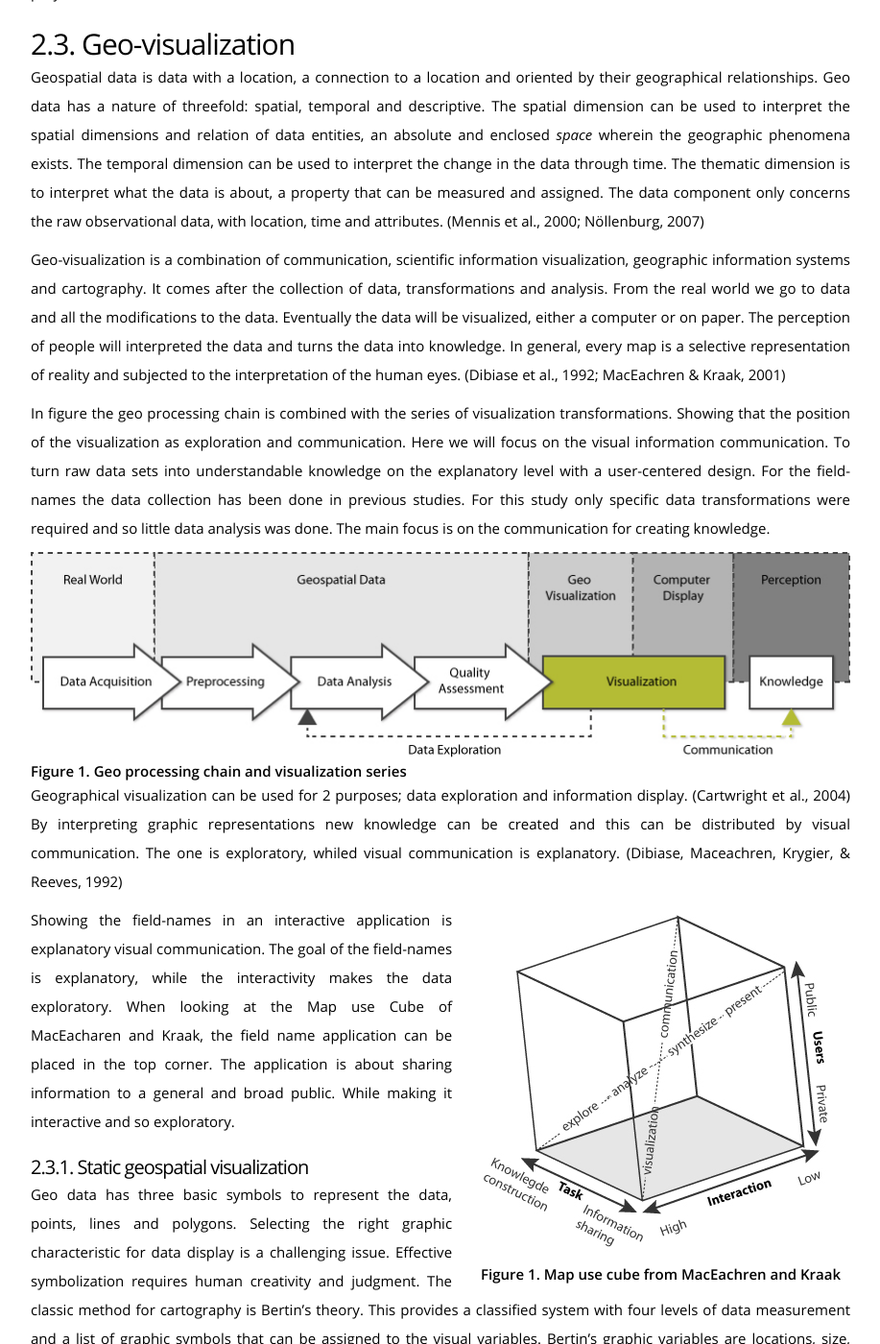
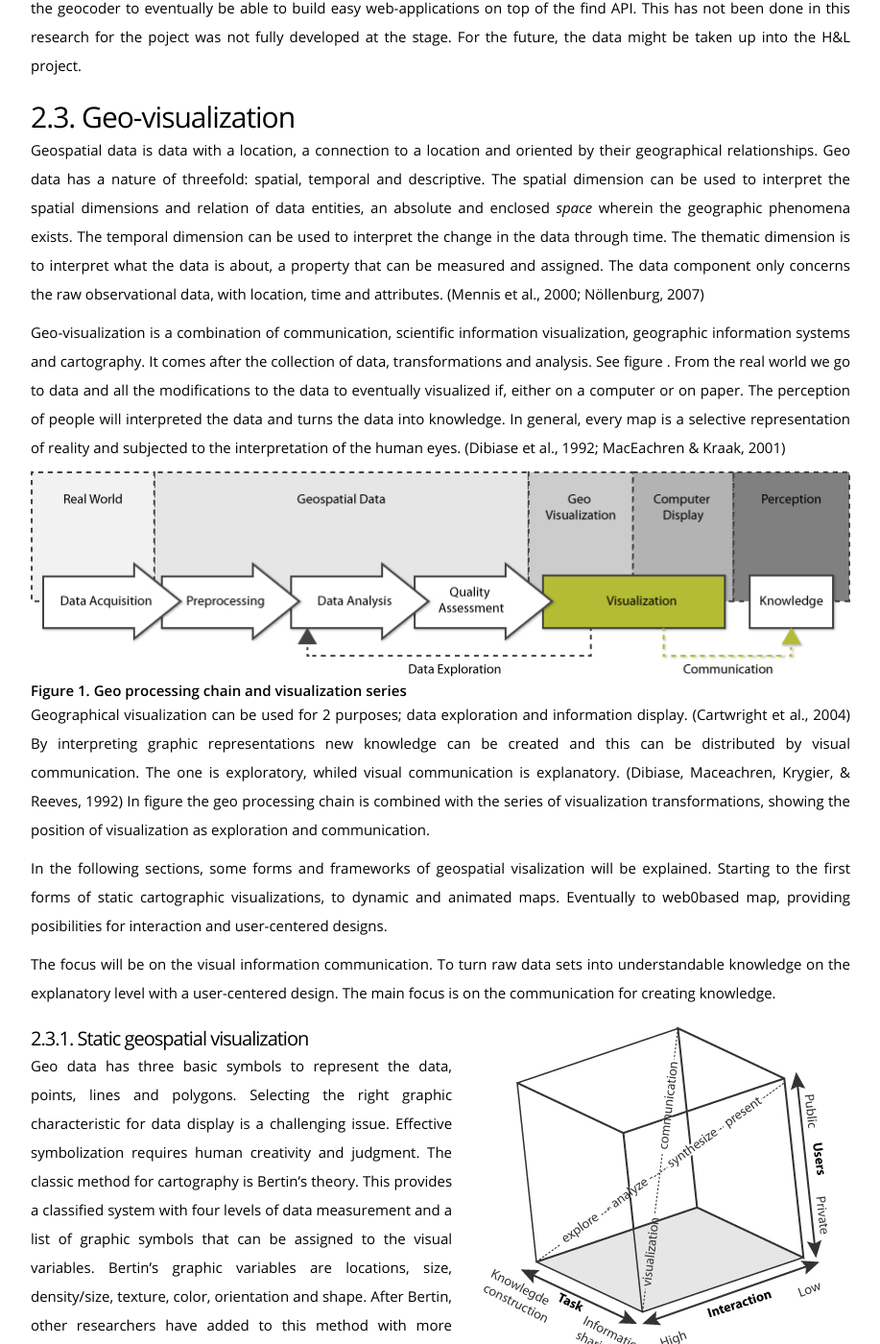
Before and after one commit to NieneB/InternshipReport, a Jekyll site: the page built from index.md, in a window 1280 px wide and 1400 px high, scrolled down 9947 px. Shown: the whole window at 96% size, without its empty margins (181-1098 px from the left). Built offline with Jekyll 4.4.1, drawn with Linux system fonts in a browser that asks for light colours; some web fonts are replaced; some of the changed text lies outside the part shown.

Commit message:
background

```diff
--- a/index.md
+++ b/index.md
@@ -207,55 +208,35 @@
 Geospatial data is data with a location, a connection to a location and oriented by their geographical relationships. Geo data has a nature of threefold: spatial, temporal and descriptive.
 The spatial dimension can be used to interpret the spatial dimensions and relation of data entities, an absolute and enclosed *space* wherein the geographic phenomena exists. The temporal dimension can be used to interpret the change in the data through time. The thematic dimension is to interpret what the data is about, a property that can be measured and assigned. The data component only concerns the raw observational data, with location, time and attributes. (Mennis et al., 2000; Nöllenburg, 2007)
 
-Geo-visualization is a combination of communication, scientific information visualization, geographic information systems and cartography. It comes after the collection of data, transformations and analysis. From the real world we go to data and all the modifications to the data. Eventually the data will be  visualized, either a computer or on paper. The perception of people will interpreted the data and turns the data into knowledge. In general, every map is a selective representation of reality and subjected to the interpretation of the human eyes. (Dibiase et al., 1992; MacEachren & Kraak, 2001)
-
-In figure <a class="xref" href="#chain"></a> the geo processing chain is combined with the series of visualization transformations. Showing that the position of the visualization as exploration and communication. Here we will focus on the visual information communication. To turn raw data sets into understandable knowledge on the explanatory level with a user-centered design. For the field-names the data collection has been done in previous studies. For this study only specific data transformations were required and so little data analysis was done. The main focus is on the communication for creating knowledge.
+Geo-visualization is a combination of communication, scientific information visualization, geographic information systems and cartography. It comes after the collection of data, transformations and analysis. See figure <a class="xref" href="#chain"></a>. From the real world we go to data and all the modifications to the data to eventually visualized if, either on a computer or on paper. The perception of people will interpreted the data and turns the data into knowledge. In general, every map is a selective representation of reality and subjected to the interpretation of the human eyes. (Dibiase et al., 1992; MacEachren & Kraak, 2001)
 
 <figure id="chain">
   <img src="img/chain.jpg">
   <figcaption> Geo processing chain and visualization series </figcaption>
 </figure>
 
-Geographical visualization can be used for 2 purposes; data exploration and information display. (Cartwright et al., 2004)  By interpreting graphic representations new knowledge can be created and this can be distributed by visual communication. The one is exploratory, whiled visual communication is explanatory. (Dibiase, Maceachren, Krygier, & Reeves, 1992)
+Geographical visualization can be used for 2 purposes; data exploration and information display. (Cartwright et al., 2004)  By interpreting graphic representations new knowledge can be created and this can be distributed by visual communication. The one is exploratory, whiled visual communication is explanatory. (Dibiase, Maceachren, Krygier, & Reeves, 1992) In figure <a class="xref" href="#chain"></a> the geo processing chain is combined with the series of visualization transformations, showing  the position of visualization as exploration and communication.
 
-<figure class="text-wrap-right">
+In the following sections, some forms and frameworks of geospatial visalization will be explained. Starting to the first forms of static cartographic visualizations, to dynamic and animated maps. Eventually to web0based map, providing posibilities for interaction and user-centered designs.
+
+The focus will be on the visual information communication. To turn raw data sets into understandable knowledge on the explanatory level with a user-centered design. The main focus is on the communication for creating knowledge.
+
+
+<figure id="mapusecube" class="text-wrap-right">
   <img src="img/Map_use_cube.jpg">
   <figcaption> Map use cube from MacEachren and Kraak </figcaption>
 </figure>
 
-Showing the field-names in an interactive application is explanatory visual communication. The goal of the field-names is explanatory, while the interactivity makes the data exploratory. When looking at the Map use Cube of MacEacharen and Kraak, the field name application can be placed in the top corner. The application is about sharing information to a general and broad public. While making it interactive and so exploratory.
-
 
 ###Static geospatial visualization
-Geo data has three basic symbols to represent the data, points, lines and polygons. Selecting the right graphic characteristic for data display is a challenging issue. Effective symbolization requires human creativity and judgment.  The classic method for cartography is Bertin’s theory. This provides a classified system with four levels of data measurement and a list of graphic symbols that can be assigned to the visual variables. Bertin's graphic variables are locations, size, density/size, texture, color, orientation and shape. See figure <a class="xref" href="#bertin"></a>.
-<!-- <figure id="bertin">
-  <img src="img/bertin.png">
-  <figcaption>  Bertin's theory </figcaption>
-  <p><i>(Dibiase et al., 1992; Bertin, 2000)</i></p>
-</figure>
---> After Bertin, other researchers have added to this method with more graphic variables. Morrison added more specifications on color, existing out of hue, saturation and value. MacEachren (1995) added the term clarity, build up from crispness, resolution and transparency. Caivano (1990) adds more dimensions on texture. Defining directionality, size and density of texture.
+Geo data has three basic symbols to represent the data, points, lines and polygons. Selecting the right graphic characteristic for data display is a challenging issue. Effective symbolization requires human creativity and judgment.  The classic method for cartography is Bertin’s theory. This provides a classified system with four levels of data measurement and a list of graphic symbols that can be assigned to the visual variables. Bertin's graphic variables are locations, size, density/size, texture, color, orientation and shape. After Bertin, other researchers have added to this method with more graphic variables. Morrison added more specifications on color, existing out of hue, saturation and value. MacEachren (1995) added the term clarity, build up from crispness, resolution and transparency. Caivano (1990) adds more dimensions on texture. Defining directionality, size and density of texture.
 
 Deciding the right graphic variable to be assigned to a certain type of data, helps the viewer in defining the perceptual properties. For example, ordinal data needs the perception of being ordered, quantitative data of being proportional.  While nominal data needs to be perceived as distinct categories.
 (Bertin, 2000; Caivano, 1990; Dibiase et al., 1992; MacEachren, 1995; Nöllenburg, 2007)
 
 ###Dynamic geospatial visualization
-Bertin’s theory was designed in the context of static maps but is for a part the basis and seems applicable to the design of dynamic maps which require a set of dynamic graphic variables.
+Bertin’s theory was designed in the context of static maps but is for a part the basis and seems applicable to the design of dynamic maps which require a set of dynamic graphic variables. Dynamic visual variables will only give the right results when combined with the traditional static visual variables. (Köbben & Yaman, 1996)
 A few forms of dynamic geo-visualization can be named, animation, display of time or spatial temporal visualization and interaction. The dynamic categories are divided into 2D and 3D animations. In this research we only work with 2D animations because of limited technology. Also in the theoretical frame work we will leave this out of consideration.
-
-They state that the dynamic visual variables will only give the right results when combined with the traditional static visual variables. (Köbben & Yaman, 1996)
-
-####Animation
-Animated maps leave interaction aside, and use time to add a visual dimension to the display. The scenes in an animation show the state f the data at one moment accordingly. There is hardly any interactive control.
-Dynamic animated variables are
-
-  * Temporal position, when something is displayed.
-  * Duration. how long is something displayed.
-  * Order, the temporal sequence.
-  * Tate of change.
-  * Frequency or speed.
-  * Synchronization.
-
-Animated maps contain dynamic variables. Scene duration, rate of change, scene order. (Kobben and Yaman; MacEachren; Ormeling, 1996)
 
 ####Spatial - temporal
 Spatial temporal visualization is the display of dynamic phenomena as a series of static maps. To analyze and understand patterns of temporal change of phenomena. The two categories are temporal animation and non-temporal animation. In temporal animation, display time and world time are directly related.  While for non-temporal, no direct relation between display time and world time is present.  Kraak and Klomp give a slightly different categorization, but can be compared to the Köbben & Yaman. Kraak & Klomp talk about time-series, successive build-up and changing representations.
@@ -299,6 +280,20 @@
 Dynamic visualization variables are identified by Dibiase et al. (1992),  MacEachren (1994), Kobben and Yaman, and Blok (2000) and are gathered here and put into one overview. Based on Blok
 Blok provides a framework for animated representation of dynamic geo-spatial phenomena. (Blok, 2000) She provides a range of dynamic visualization variables to be used for monitoring purposes of spatial temporal relationships.  Blok’s framework more aims at the exploratory use of visualization while this research, aims at the display and communication part of the geo-spatial phenomena for explanatory use. Though, this author finds that Blok’s dynamic visualization variables can be applied for both purposes. As Blok also states; the ultimate goal is to contribute to the development of representation methods and interaction tools, which are also found in the explanatory visualization forms.
 
+####Animation
+Animated use time to add a visual dimension to the display. The scenes in an animation show the state of the data at one moment accordingly. Actually animation is a form of spatial-temporal visualizations and contains the two categories; temporal animation and non-temporal animation.
+
+Dynamic animated variables are
+
+  * Temporal position, when something is displayed.
+  * Duration. how long is something displayed.
+  * Order, the temporal sequence.
+  * State of change.
+  * Frequency or speed.
+  * Synchronization.
+
+Animated maps contain dynamic variables. Scene duration, rate of change, scene order. (Kobben and Yaman; MacEachren; Ormeling, 1996)
+There is hardly any interactive control.
 <!-- 1. No change
 
 2. Change
@@ -329,22 +324,7 @@
 
 (Tensen, 2014) -->
 
-### Interactive geospatial visualization
-Interactivity is one of the key aspects of geo visualization. The full potential of interaction in geo visualization lies in linking multiple views of the same data on the screen. Term used is Guided discovery.  Interactive visualization gives the control of the animation to the user, they engage in sorting, highlighting, filtering and transforming. The level of detail displayed and the speed can be determined, so information is less likely to be missed.
-
- <!-- Interaction is considered as one of the key characteristics of geo-visualization, a map is nowadays seen as an interactive interface.
-Interactivity lets the user explore the geo-data and be in control and not depended on the cartographer.  Interaction empowers the viewer/user to modify the data display. (Dibiase et al., 1992; Nöllenburg, 2007; Ogao & Kraak, 2002)-->
-
-Two main interactive visualization techniques are introduced by Buja et al. form Nöllenburg (2007).
-
-1. **Focusing individual views.**
-The user can modify the single display and what is seen. Choose the perspective, magnification level and level of detail. For example a set of navigation controls can be provided to zoom, pan and rotate. Layers can be selected to display or different attributes can be available to choose from.
-
-2. **Linking multiple views.**
-Linking means simultaneous highlighting of data items in multiple views in possible different formats. This can be combined with brushing; selecting display objects by pointing on them or encircling them on the screen.
-This stimulates visual thinking because data can be displayed in different ways and be analyzed from different perspectives.
-The number, type and arrangements of the different views depend on the task, the user and the available space on the screen or specific interface.
-(Nöllenburg, 2007)
+###Web based geospatial visualization
 
 The user is no longer depended on what the cartographer puts on the map. (Ogao & Kraak, 2002) With electronic maps, the user can navigate and explore the spatial data themselves with the given functionality. In a dynamic interactive visualization, the user needs pends between data presentation and exploration. (Ogao & Kraak, 2002) Knapp(1995) defined four visualization operation tasks to be considered; identify, locate, compare and associate. Identify is describing an object, locate indicates the search for a object whose identity was already know. Associate and compare is the ability to relate between two different objects.
 
@@ -359,17 +339,7 @@
 * Time bar – temporal dimension.
 * Filters – selecting information, filter. Thematic dimension.
 
-<!-- ### Visualization of field-names
 
-
-The field-name data sets are static data, but will be displayed dynamically and interactive. It will let the user explore, and re-discover the information themselves, called *guided discovery*. (Nöllenburg, 2007)
-The field names are historic but do not contain a change in time. Therefore the time bar had no relevance in the application. The static display of the field-names will be on the map as simple polygons, to indicate their position and show the user the spatial dimension, the location and sizes of the fields.
-There will be a set of navigation controls available to the user. Also multiple background layers, form which the user can choose.
-
-The information will be shown in a transect map. So the same information is shown in multiple views and from different perspectives. (*linking*) The brushing technique is used to highlight the hight on the line and the position on the map of that specific point so the user can link between the two presentations.
--->
-
-###Web based geospatial visualization
 For making the map, Web Map software was needed to create a map in the browser. Some possible Web Map Frameworks that could be used and are widely known are OpenLayers, MapFish and Leaflet.(Steiniger & Hunter, 2013) They will be elaborated on to specify why the application makes use of Leaflet.
 
 OpenLayers is a library for WMS (tiled layers) and WFS (vector layers). It implements a JavaScript API for visualization of spatial data in the web browser. Without a server-side component.
@@ -385,20 +355,37 @@
 
 For building the transect line, d3 is used. A graphic drawing package. The transect line is therefor not a geographic representation but more information display. The geo-data is retained in the underlying data.
 
+### Interactive geospatial visualization
+Interactivity is one of the key aspects of web-based geo visualization.  Interaction is considered as one of the key characteristics of geo-visualization, a map is nowadays seen as an interactive interface. Interactivity lets the user explore the geo-data and be in control and not depended on the cartographer.  Interaction empowers the viewer/user to modify the data display. (Dibiase et al., 1992; Nöllenburg, 2007; Ogao & Kraak, 2002)The full potential of interaction in geo visualization lies in linking multiple views of the same data on the screen. Interactive visualization gives the control of the animation to the user, they engage in sorting, highlighting, filtering and transforming. The level of detail displayed and the speed can be determined, so information is less likely to be missed. Also called, Guided discovery.
+
+Two main interactive visualization techniques are introduced by Buja et al. form Nöllenburg (2007).
+
+1. **Focusing individual views.**
+The user can modify the single display and what is seen. Choose the perspective, magnification level and level of detail. For example a set of navigation controls can be provided to zoom, pan and rotate. Layers can be selected to display or different attributes can be available to choose from.
+
+2. **Linking multiple views.**
+Linking means simultaneous highlighting of data items in multiple views in possible different formats. This can be combined with brushing; selecting display objects by pointing on them or encircling them on the screen.
+This stimulates visual thinking because data can be displayed in different ways and be analyzed from different perspectives.
+The number, type and arrangements of the different views depend on the task, the user and the available space on the screen or specific interface.
+(Nöllenburg, 2007)
+
+
+<!-- ### Visualization of field-names
+
+The field-name data sets are static data, but will be displayed dynamically and interactive. It will let the user explore, and re-discover the information themselves, called *guided discovery*. (Nöllenburg, 2007)
+The field names are historic but do not contain a change in time. Therefore the time bar had no relevance in the application. The static display of the field-names will be on the map as simple polygons, to indicate their position and show the user the spatial dimension, the location and sizes of the fields.
+There will be a set of navigation controls available to the user. Also multiple background layers, form which the user can choose.
+
+The information will be shown in a transect map. So the same information is shown in multiple views and from different perspectives. (*linking*) The brushing technique is used to highlight the hight on the line and the position on the map of that specific point so the user can link between the two presentations.
+-->
+
 ### User centered geospatial visualization or Customer engagement
-
-To engage the target group into the application, the hook model is followed. This models explains how a user can become *addicted* to a online product. First there is a trigger, to make the user want to use the application. This could be either an external (e-mail, advertisement) or internal trigger. When using the product, the user can makes actions for which they have to  be rewarded. If a user invest in the system they will likely stay and keep using the system, for they already put time and effort in that particular system.  With multiple rewards and investments the user will go through the process again, for they get internal triggers to perform more actions.
+To engage the target group into a application the hook model will be explained. This models explains how a user can become *addicted* to a online product. First there is a trigger, to make the user want to use the application. This could be either an external (e-mail, advertisement) or internal trigger. When using the product, the user can makes actions for which they have to  be rewarded. If a user invest in the system they will likely stay and keep using the system, for they already put time and effort in that particular system.  With multiple rewards and investments the user will go through the process again, for they get internal triggers to perform more actions.
 
 <figure class="text-wrap-left">
   <img src="img/hookmodel.jpg">
   <figcaption> Hook model </figcaption>
 </figure>
-
-In the field-names application the external trigger would be given by heritage institutions or environmental institutions. Informing the citizens about what interesting information there is to find about the Drentse surroundings. This could be in newsletter, pamphlets, online on their websites or even commercials.
-When on the site the trigger is the button, to press and go to the map. The action is to draw a line on the map of the users personal interest. After this the transect line is drawn and a lot of interesting information is displayed for the user to explore. This is called the reward. So in order to make the reward worthwhile, the information and transect line have to be visual attractive enough and contain interesting and surprising information.
-For the long term a investment in the field-name application could be the adding of own field-names. So people that know some old field-names or have current names for particular areas of their neighborhood can draw them and save them to the system. Contributing to the conservation of the living heritage of field names.
-
-
 
 # The Data
 
@@ -609,6 +598,14 @@
 #Results
 
 ## Results Sub-objective 1. The design requirements
+
+
+
+Showing the field-names in an interactive application is explanatory visual communication. The goal of the field-names is explanatory, while the interactivity makes the data exploratory. When looking at the Map use Cube of MacEacharen and Kraak, figure <a class="xref" href="#mapusecube"> </a> of chapter <a> </a> the field name application can be placed in the top corner. The application is about sharing information to a general and broad public. While making it interactive and so exploratory.
+
+In the field-names application the external trigger would be given by heritage institutions or environmental institutions. Informing the citizens about what interesting information there is to find about the Drentse surroundings. This could be in newsletter, pamphlets, online on their websites or even commercials.
+When on the site the trigger is the button, to press and go to the map. The action is to draw a line on the map of the users personal interest. After this the transect line is drawn and a lot of interesting information is displayed for the user to explore. This is called the reward. So in order to make the reward worthwhile, the information and transect line have to be visual attractive enough and contain interesting and surprising information.
+For the long term a investment in the field-name application could be the adding of own field-names. So people that know some old field-names or have current names for particular areas of their neighborhood can draw them and save them to the system. Contributing to the conservation of the living heritage of field names.
 
 ### Target group
 
```
Also changed, not shown: other parts of index.md (+7 -4 lines).
